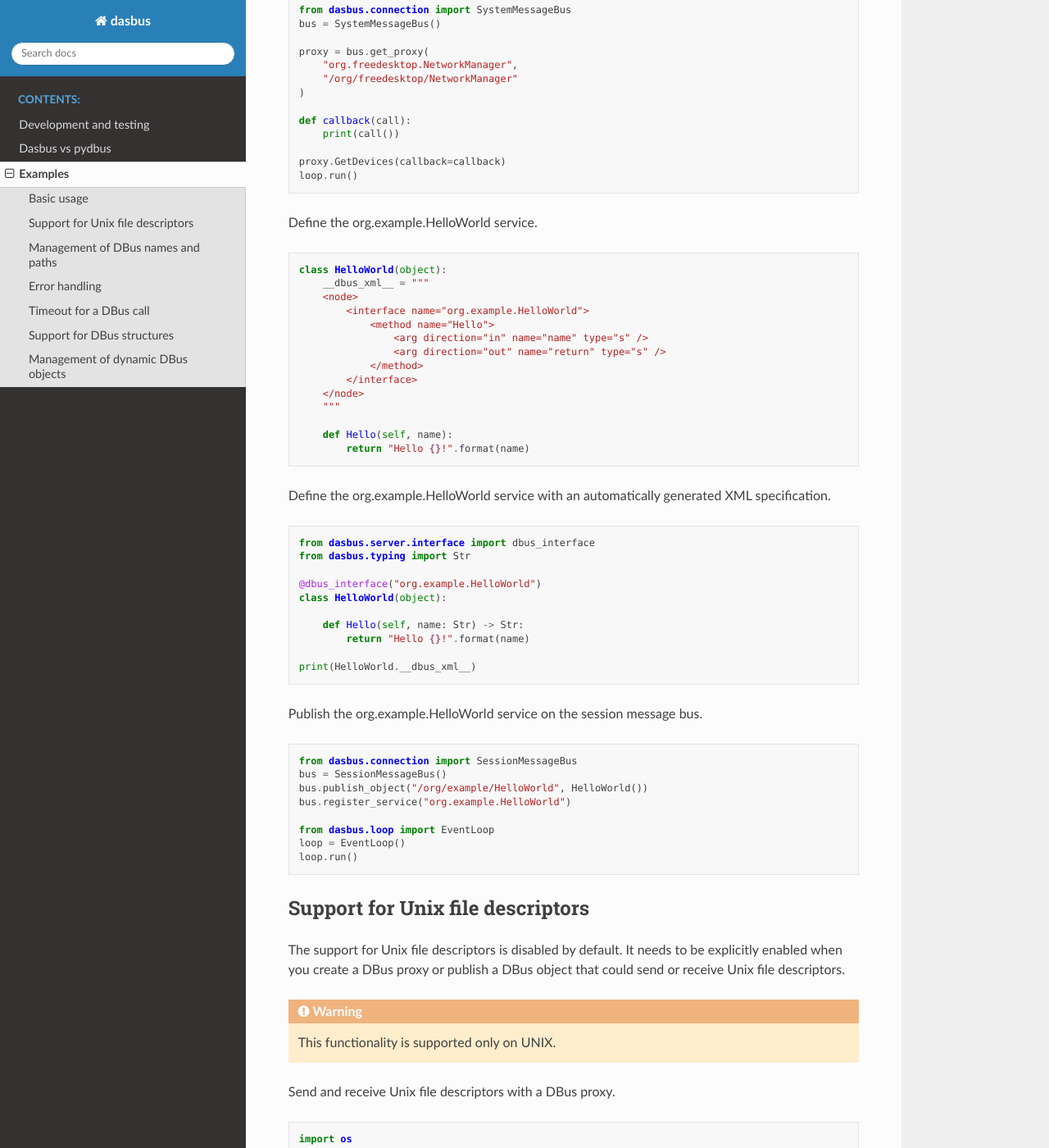
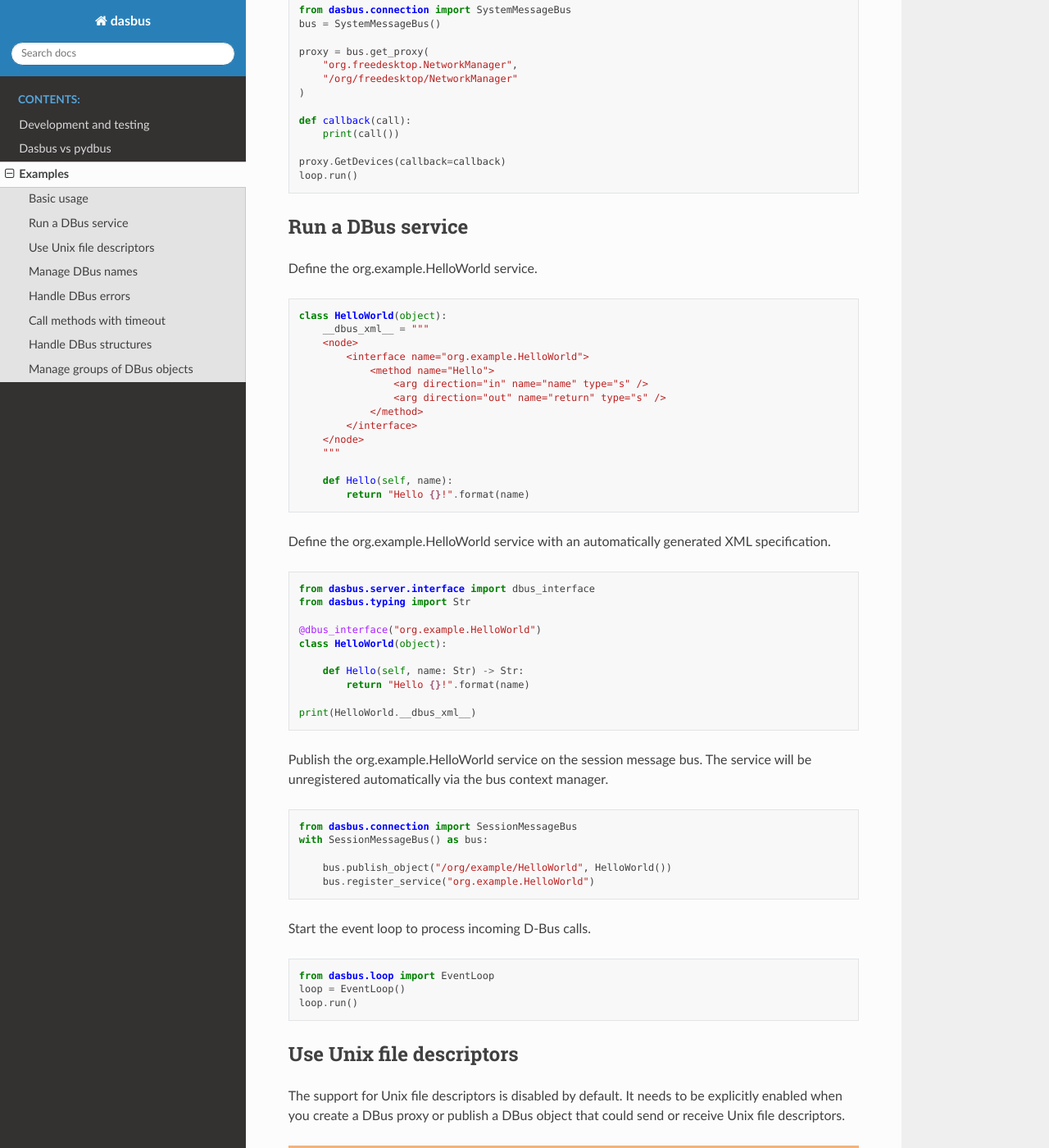
Before and after one commit to dasbus-project/dasbus, a Sphinx documentation site: the page built from docs/examples.rst, in a window 1280 px wide and 1400 px high, scrolled down 1337 px. Shown: the whole window at 82% size. Built offline with Sphinx 7.4.7 and the Read the Docs theme 2.0.0, drawn with Linux system fonts in a browser that asks for light colours; pages that are not in the unit, such as notebooks, are missing from menus; some of the changed text lies outside the part shown.

Commit message:
Use the message bus as a context manager
Use `with message_bus:` instead of `message_bus.disconnect()`
to automatically unregister DBus services and objects and
disconnect from the established DBus connection.

```diff
--- a/docs/examples.rst
+++ b/docs/examples.rst
@@ -84,6 +84,10 @@ Asynchronously fetch a list of network devices.
     proxy.GetDevices(callback=callback)
     loop.run()
 
+
+Run a DBus service
+------------------
+
 Define the org.example.HelloWorld service.
 
 .. code-block:: python
@@ -118,21 +122,28 @@ Define the org.example.HelloWorld service with an automatically generated XML sp
 
     print(HelloWorld.__dbus_xml__)
 
-Publish the org.example.HelloWorld service on the session message bus.
+Publish the org.example.HelloWorld service on the session message bus. The service will
+be unregistered automatically via the bus context manager.
 
 .. code-block:: python
 
     from dasbus.connection import SessionMessageBus
-    bus = SessionMessageBus()
-    bus.publish_object("/org/example/HelloWorld", HelloWorld())
-    bus.register_service("org.example.HelloWorld")
+    with SessionMessageBus() as bus:
+
+        bus.publish_object("/org/example/HelloWorld", HelloWorld())
+        bus.register_service("org.example.HelloWorld")
+
+Start the event loop to process incoming D-Bus calls.
+
+.. code-block:: python
 
     from dasbus.loop import EventLoop
     loop = EventLoop()
     loop.run()
 
-Support for Unix file descriptors
----------------------------------
+
+Use Unix file descriptors
+-------------------------
 
 The support for Unix file descriptors is disabled by default. It needs to be explicitly enabled
 when you create a DBus proxy or publish a DBus object that could send or receive Unix file
@@ -175,8 +186,8 @@ Allow to send and receive Unix file descriptors within the /org/example/HelloWor
         server=GLibServerUnix
     )
 
-Management of DBus names and paths
-----------------------------------
+Manage DBus names
+-----------------
 
 Use constants to define DBus services and objects.
 
@@ -215,8 +226,8 @@ Create a proxy of the /org/freedesktop/NetworkManager/Settings object.
 
 See `a complete example <https://github.com/rhinstaller/dasbus/tree/master/examples/05_chat>`__.
 
-Error handling
---------------
+Handle DBus errors
+------------------
 
 Use exceptions to propagate and handle DBus errors. Create an error mapper and a decorator for
 mapping Python exception classes to DBus error names.
@@ -246,8 +257,8 @@ to DBus errors and back.
 
 See `a complete example <https://github.com/rhinstaller/dasbus/tree/master/examples/04_register>`__.
 
-Timeout for a DBus call
------------------------
+Call methods with timeout
+-------------------------
 
 Call DBus methods with a timeout (specified in milliseconds).
 
@@ -261,8 +272,8 @@ Call DBus methods with a timeout (specified in milliseconds).
         print("The call timed out!")
 
 
-Support for DBus structures
----------------------------
+Handle DBus structures
+----------------------
 
 Represent DBus structures by Python objects. A DBus structure is a dictionary of attributes that
 maps attribute names to variants with attribute values. Use Python objects to define such
@@ -296,8 +307,8 @@ an object.
 
 See `a complete example <https://github.com/rhinstaller/dasbus/tree/master/examples/04_register>`__.
 
-Management of dynamic DBus objects
-----------------------------------
+Manage groups of DBus objects
+-----------------------------
 
 Create Python objects that can be automatically published on DBus. These objects are usually
 managed by DBus containers and published on demand.
```
Also changed, not shown: 4 other files.
